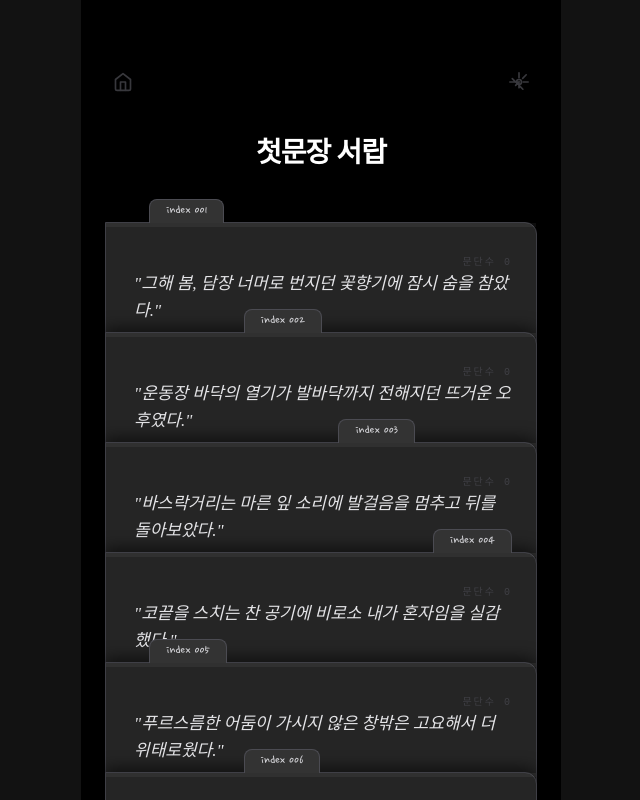
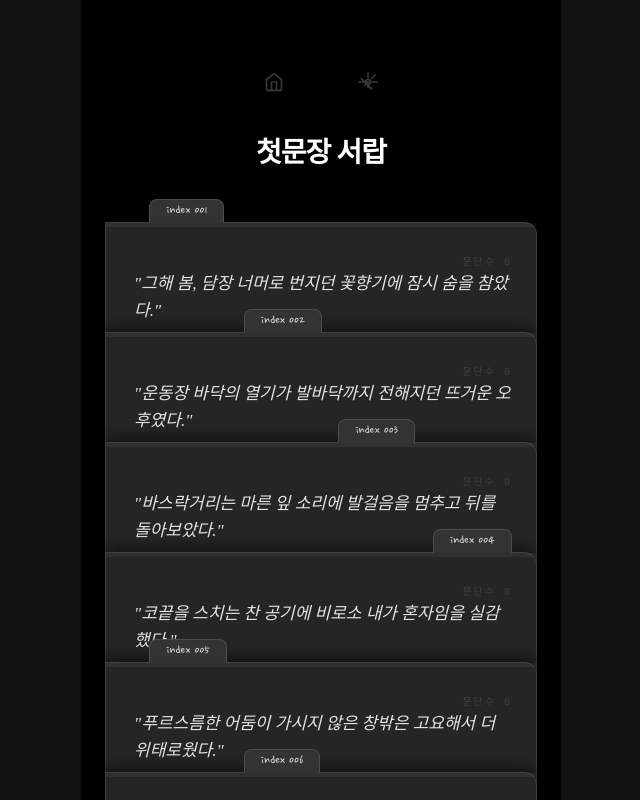
Before and after one commit to hsunp77-hub/human-text, a Next.js app: page /sentences in a window 1280 px wide. Shown: the top 800 px of the page, without its empty margins (319-959 px from the left). Built offline with nearby package versions, Linux system fonts and the light colour scheme; no server answers; the database is empty.

Commit message:
Fix sentences page footer and scrolling

```diff
--- a/src/app/globals.css
+++ b/src/app/globals.css
@@ -46,7 +46,8 @@ body {
   width: 100%;
   max-width: 480px;
   /* Adapting for actual mobile/desktop view */
-  min-height: 100vh;
+  height: 100vh;
+  height: 100dvh;
   background-color: var(--bg-color);
   position: relative;
   display: flex;
@@ -670,7 +671,7 @@ a:hover {
   flex-direction: column;
   align-items: center;
   padding: 20px 0 40px;
-  background: linear-gradient(to top, var(--bg-color) 80%, transparent);
+  background: linear-gradient(to top, var(--bg-color) 90%, transparent);
   z-index: 50;
 }
 
--- a/src/app/sentences/page.tsx
+++ b/src/app/sentences/page.tsx
@@ -62,14 +62,15 @@ export default function SentencesPage() {
 
     return (
         <div className="app-container">
-            <div className="mobile-view archive-view px-6 flex flex-col h-screen">
+            <div className="mobile-view archive-view !p-0 flex flex-col h-screen relative">
+                {/* Unified Header with its own padding */}
+                <div className="px-6 pt-6">
+                    <Header title="첫문장 서랍" className="!mb-[40px]" />
+                </div>
 
-                {/* Unified Header */}
-                <Header title="첫문장 서랍" className="!mb-[80px]" />
-
-                <main className="w-full flex-1 flex flex-col overflow-y-auto no-scrollbar max-w-[432px] mx-auto pb-20">
+                <main className="w-full flex-1 flex flex-col overflow-y-auto no-scrollbar max-w-[432px] mx-auto pb-20 px-6 min-h-0">
                     {/* Main Content - Sticky Index Stack */}
-                    <div className="relative w-full px-2 pt-10 min-h-0">
+                    <div className="relative w-full pt-10 min-h-0">
                         {currentPrompts.map((prompt, index) => {
                             const dayIndex = index + 1;
                             const isWritten = writtenSentences.has(prompt);
```
